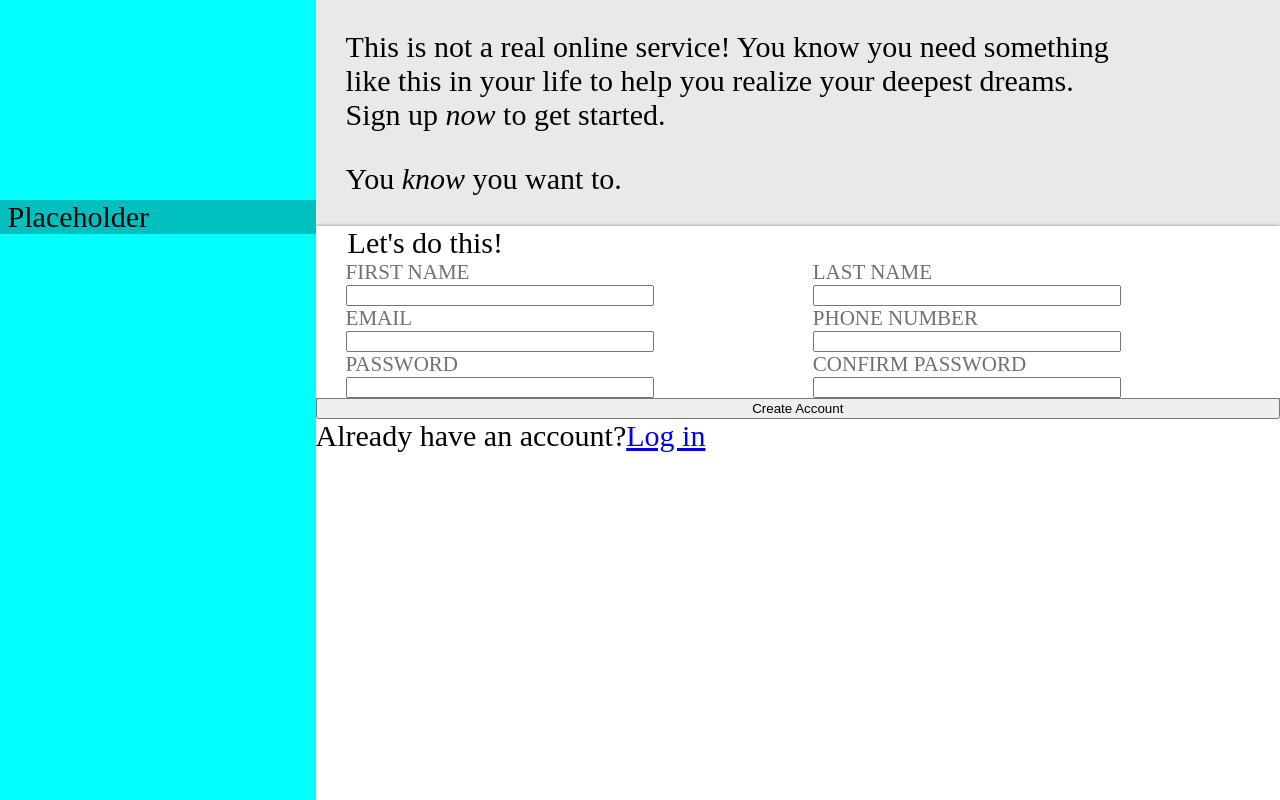
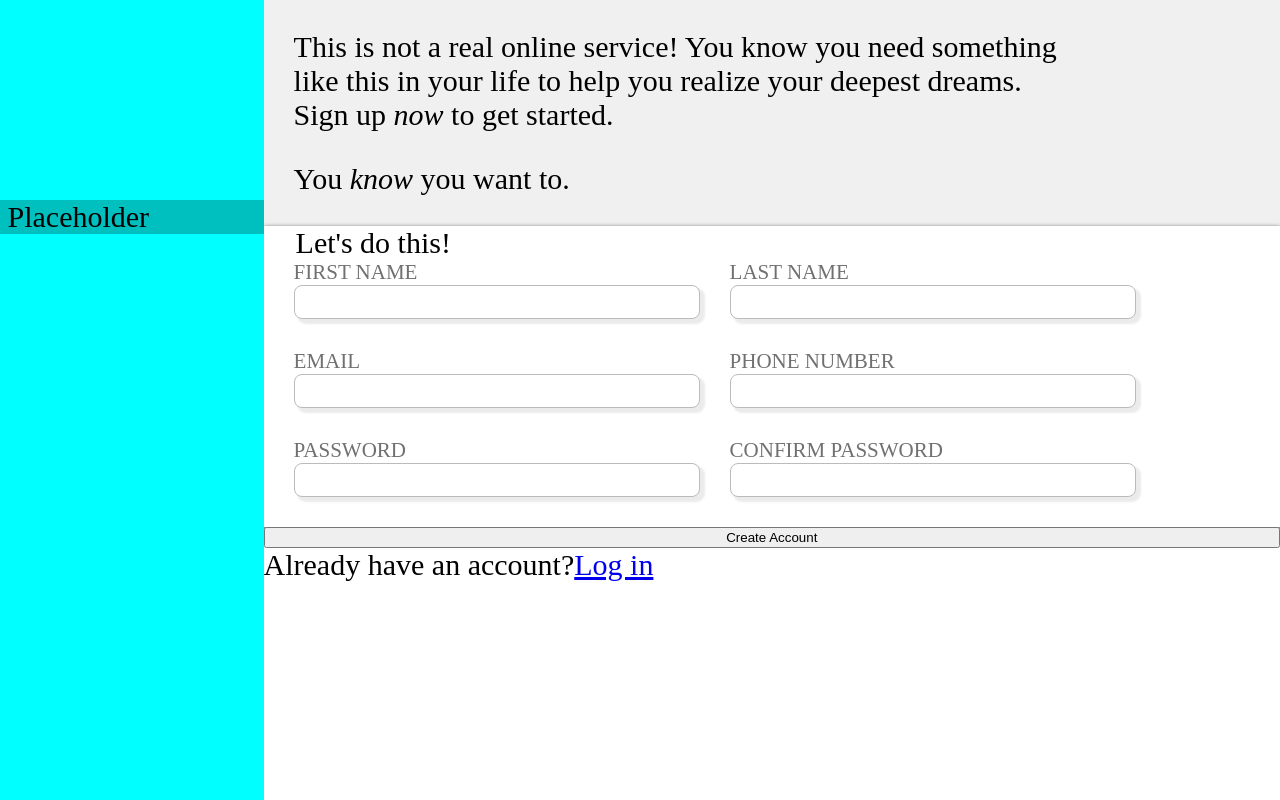
Before and after one commit to MichaelHalaj/Sign-Up-Form-TOP, a plain HTML site: page index.html in a window 1280 px wide. Drawn offline with Linux system fonts and the light colour scheme.

Commit message:
Add styling to input boxes

```diff
--- a/index.html
+++ b/index.html
@@ -63,7 +63,7 @@
                     </div>
             </fieldset>
         </form>
-        <button type="submit" form="form">Create Account</button>
+        <button type="submit" form="form" class="create">Create Account</button>
         <div class="login">Already have an account?<a href="#">Log in</a></div>
     </div>
 
--- a/styles.css
+++ b/styles.css
@@ -47,7 +47,7 @@ form{
     box-shadow: 0px 2px 5px black;
 }
 .top-description{
-    background-color: rgb(233, 233, 233);;
+    background-color: rgb(240, 240, 240);
 }
 .description{
     width: 60vw;
@@ -66,17 +66,32 @@ form{
     display: flex;
     flex-direction: column;
     flex-wrap: wrap;
-    flex: 1;
+    margin-right: 30px;
     color:rgb(112, 112, 112);
     /*width: 50vw;*/
 }
 .row{
     display: flex;
     flex-wrap : wrap;
+    margin-bottom: 30px;
 }
 label{
     font-size: .7em;
 }
 input{
-    width: 300px;
+    width: 400px;
+    height: 30px;
+    border-radius: 8px;
+    border: 1px solid #bbbbbb;
+    box-shadow: 4px 4px 2px 1px rgba(156, 156, 156, 0.2);
+    font-size: large;
 }
+
+input:focus-visible{
+    outline: 2px solid rgba(72, 72, 255, .6);
+    border: 2px solid blue;
+}
+input:invalid{
+    outline: 2px solid rgb(201, 6, 6);
+    border: 2px solid red;
+}
```
